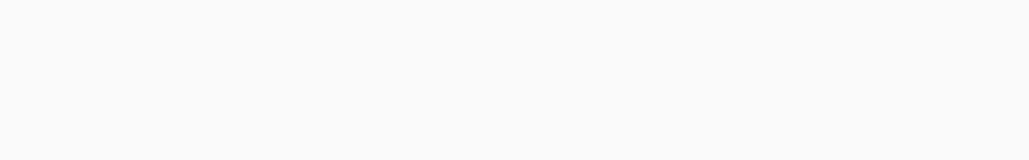
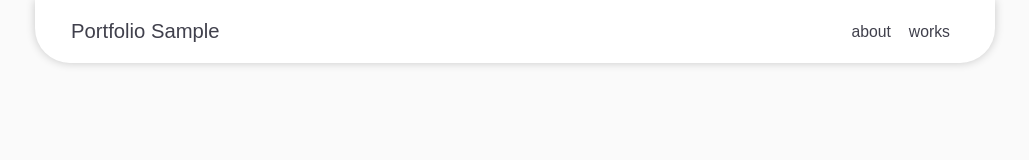
Before and after one commit to AirouTUS/portfolio-app-sample, a plain HTML site: page index.html in a window 1280 px wide. Shown: the whole page, without its empty margins (125-1154 px from the left). Drawn offline with Linux system fonts and the light colour scheme.

Commit message:
header 実装

```diff
--- a/assets/css/app.css
+++ b/assets/css/app.css
@@ -46,3 +46,24 @@ a {
 .size-5 {
   font-size: var(--size-5);
 }
+
+.header {
+  position: fixed;
+  top: 0;
+  left: 0;
+  width:  100%;
+  z-index: 9;
+  display: flex;
+  justify-content: space-around;
+  height: 3.5rem;
+}
+.header__content {
+  margin: 0 32px;
+  height: 100%;
+  padding: 0 2rem;
+  width: 100%;
+  max-width: 960px;
+  background-color: white;
+  border-radius: 0 0 35px 35px;
+  box-shadow: 0px 0px 10px 0px rgba(0, 0, 0, 0.2);
+}
--- a/index.html
+++ b/index.html
@@ -7,5 +7,20 @@
   <link rel="stylesheet" href="/assets/css/app.css">
 </head>
 <body>
+  <header class="header">
+    <div class="header__content flexbox has-middle has-space-between">
+      <div class="header__title size-2">
+        <a href="/">Portfolio Sample</a>
+      </div>
+      <div class="header__links flexbox size-4">
+        <div class="px-2">
+          <a href="#">about</a>
+        </div>
+        <div class="px-2">
+          <a href="#">works</a>
+        </div>
+      </div>
+    </div>
+  </header>
 </body>
 </html>
```
